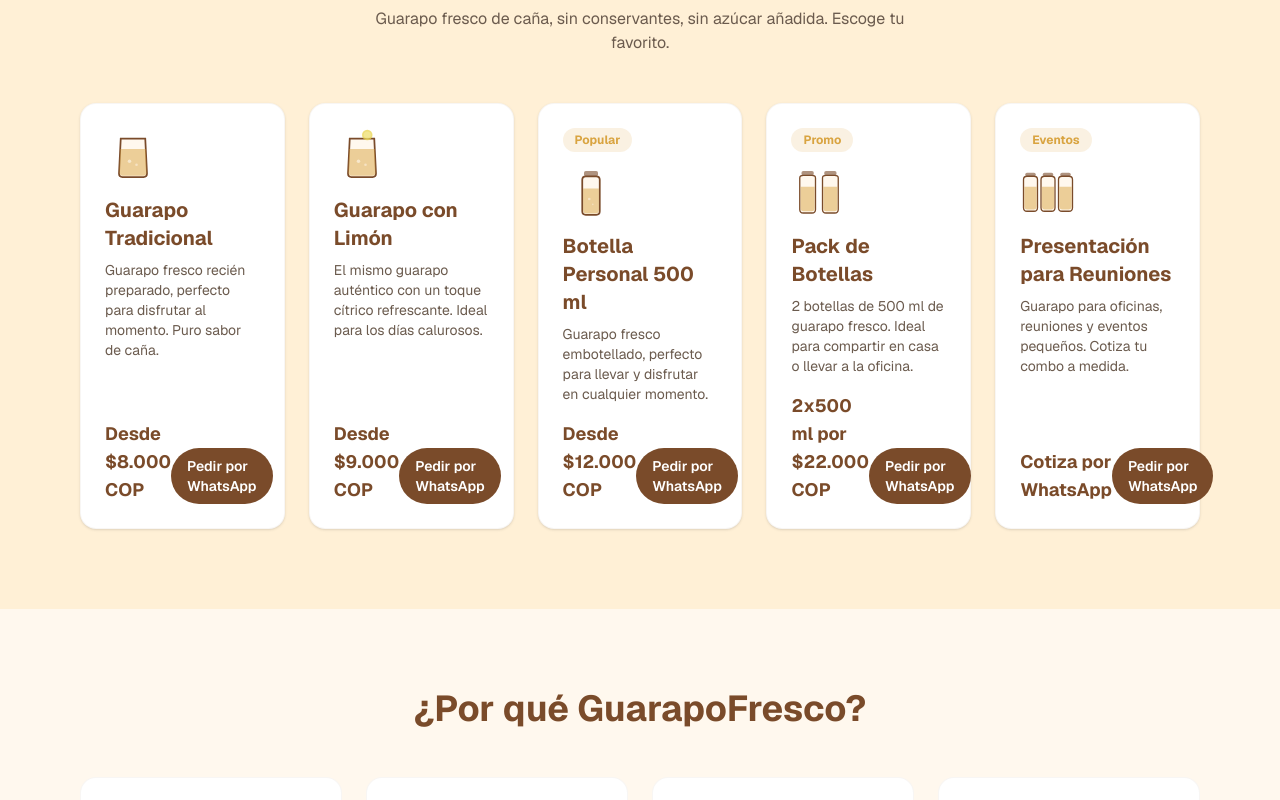
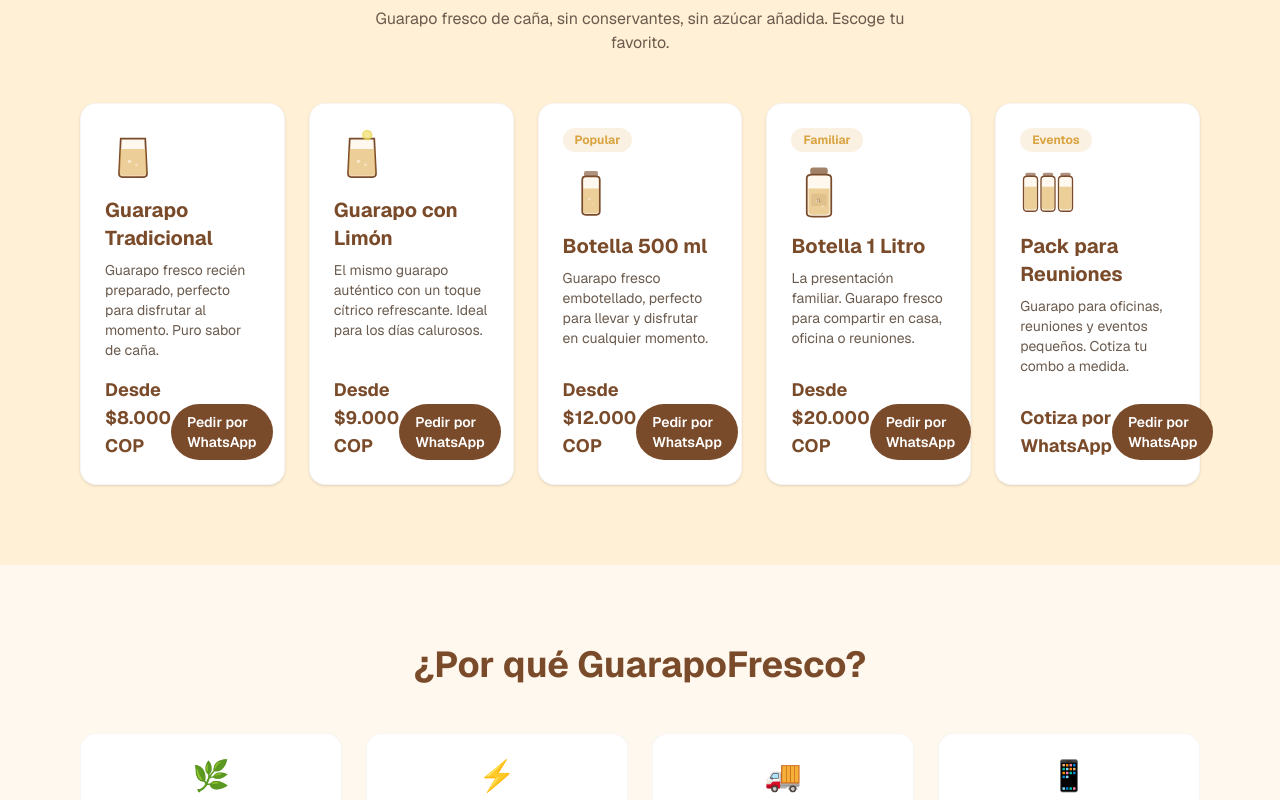
Before and after one commit to AutoSlop/guarapofresco, a Next.js app: page / in a window 1280 px wide. Shown: the part 920-1720 px from the top of the page. Built offline with nearby package versions, Linux system fonts and the light colour scheme.

Commit message:
feat: Actualizar el sitio de GuarapoFresco para dejarlo listo y publicado como

```diff
--- a/app/page.tsx
+++ b/app/page.tsx
@@ -39,7 +39,7 @@
     ),
   },
   {
-    nombre: "Botella Personal 500 ml",
+    nombre: "Botella 500 ml",
     descripcion: "Guarapo fresco embotellado, perfecto para llevar y disfrutar en cualquier momento.",
     precio: "12.000",
     precioLabel: "Desde $12.000 COP",
@@ -55,24 +55,25 @@
     ),
   },
   {
-    nombre: "Pack de Botellas",
-    descripcion: "2 botellas de 500 ml de guarapo fresco. Ideal para compartir en casa o llevar a la oficina.",
-    precio: "22.000",
-    precioLabel: "2x500 ml por $22.000 COP",
-    tag: "Promo",
+    nombre: "Botella 1 Litro",
+    descripcion: "La presentación familiar. Guarapo fresco para compartir en casa, oficina o reuniones.",
+    precio: "20.000",
+    precioLabel: "Desde $20.000 COP",
+    tag: "Familiar",
     ilustracion: (
       <svg viewBox="0 0 64 64" fill="none" className="w-14 h-14 mb-3">
-        <rect x="12" y="8" width="14" height="5" rx="2" fill="#7A4B2A" opacity="0.6"/>
-        <path d="M10 16 Q10 13 14 13 L24 13 Q28 13 28 16 L28 52 Q28 56 24 56 L14 56 Q10 56 10 52 Z" fill="#FFF8EE" stroke="#7A4B2A" strokeWidth="1.5"/>
-        <path d="M11 26 L11 50 Q11 54 14.5 54 L23.5 54 Q27 54 27 50 L27 26 Z" fill="#D9A441" opacity="0.5"/>
-        <rect x="38" y="8" width="14" height="5" rx="2" fill="#7A4B2A" opacity="0.6"/>
-        <path d="M36 16 Q36 13 40 13 L50 13 Q54 13 54 16 L54 52 Q54 56 50 56 L40 56 Q36 56 36 52 Z" fill="#FFF8EE" stroke="#7A4B2A" strokeWidth="1.5"/>
-        <path d="M37 26 L37 50 Q37 54 40.5 54 L49.5 54 Q53 54 53 50 L53 26 Z" fill="#D9A441" opacity="0.5"/>
+        <rect x="22" y="4" width="20" height="8" rx="3" fill="#7A4B2A" opacity="0.7"/>
+        <path d="M18 16 Q18 12 24 12 L40 12 Q46 12 46 16 L46 56 Q46 60 40 60 L24 60 Q18 60 18 56 Z" fill="#FFF8EE" stroke="#7A4B2A" strokeWidth="2"/>
+        <path d="M20 28 L20 54 Q20 58 24.5 58 L39.5 58 Q44 58 44 54 L44 28 Z" fill="#D9A441" opacity="0.5"/>
+        <circle cx="30" cy="42" r="2" fill="#FFF8EE" opacity="0.5"/>
+        <circle cx="36" cy="48" r="1.5" fill="#FFF8EE" opacity="0.4"/>
+        <rect x="23" y="34" width="18" height="14" rx="3" fill="#7A4B2A" opacity="0.1"/>
+        <text x="32" y="43" textAnchor="middle" fill="#7A4B2A" fontSize="6" fontWeight="bold" opacity="0.4">1L</text>
       </svg>
     ),
   },
   {
-    nombre: "Presentación para Reuniones",
+    nombre: "Pack para Reuniones",
     descripcion: "Guarapo para oficinas, reuniones y eventos pequeños. Cotiza tu combo a medida.",
     precio: "",
     precioLabel: "Cotiza por WhatsApp",
@@ -202,8 +203,8 @@
             <div className="flex-1">
               <div className="flex flex-wrap gap-2 mb-6">
                 <span className="inline-block px-4 py-1.5 bg-secondary/15 text-secondary text-sm font-semibold rounded-full">Hecho bajo pedido</span>
-                <span className="inline-block px-4 py-1.5 bg-secondary/15 text-secondary text-sm font-semibold rounded-full">Entrega local rápida</span>
-                <span className="inline-block px-4 py-1.5 bg-secondary/15 text-secondary text-sm font-semibold rounded-full">Sabor tradicional</span>
+                <span className="inline-block px-4 py-1.5 bg-secondary/15 text-secondary text-sm font-semibold rounded-full">Entrega rápida en Bogotá</span>
+                <span className="inline-block px-4 py-1.5 bg-secondary/15 text-secondary text-sm font-semibold rounded-full">Producto fresco y sellado</span>
               </div>
               <h1 className="text-4xl md:text-6xl font-bold text-primary leading-tight max-w-4xl">
                 Guarapo fresco hecho al momento y entregado en Bogotá
@@ -229,7 +230,7 @@
               </div>
             </div>
             {/* Ilustración decorativa de caña y guarapo */}
-            <div className="hidden md:flex flex-shrink-0 items-center justify-center w-72 h-72 lg:w-80 lg:h-80">
+            <div className="flex flex-shrink-0 items-center justify-center w-48 h-48 md:w-72 md:h-72 lg:w-80 lg:h-80 mx-auto md:mx-0">
               <svg viewBox="0 0 320 320" fill="none" xmlns="http://www.w3.org/2000/svg" className="w-full h-full drop-shadow-lg">
                 {/* Botella grande (izquierda) */}
                 <rect x="68" y="52" width="28" height="10" rx="3" fill="#7A4B2A" opacity="0.7"/>
@@ -419,19 +420,19 @@
                 <h3 className="text-xl font-bold text-primary mb-4">Ingredientes y preparación</h3>
                 <ul className="space-y-3 text-text-light">
                   <li className="flex items-start gap-3">
-                    <span className="text-secondary font-bold mt-0.5">&#10003;</span>
+                    <span className="text-xl mt-0.5">🌿</span>
                     <span>Caña de azúcar de calidad, seleccionada cuidadosamente.</span>
                   </li>
                   <li className="flex items-start gap-3">
-                    <span className="text-secondary font-bold mt-0.5">&#10003;</span>
+                    <span className="text-xl mt-0.5">🍃</span>
                     <span>100% natural: sin conservantes, colorantes ni azúcar añadida.</span>
                   </li>
                   <li className="flex items-start gap-3">
-                    <span className="text-secondary font-bold mt-0.5">&#10003;</span>
+                    <span className="text-xl mt-0.5">🔥</span>
                     <span>Preparación bajo pedido: tu guarapo se hace cuando lo pides.</span>
                   </li>
                   <li className="flex items-start gap-3">
-                    <span className="text-secondary font-bold mt-0.5">&#10003;</span>
+                    <span className="text-xl mt-0.5">✨</span>
                     <span>Proceso higiénico y controlado en cada paso.</span>
                   </li>
                 </ul>
@@ -440,19 +441,19 @@
                 <h3 className="text-xl font-bold text-primary mb-4">Cadena de frío y conservación</h3>
                 <ul className="space-y-3 text-text-light">
                   <li className="flex items-start gap-3">
-                    <span className="text-secondary font-bold mt-0.5">&#10003;</span>
+                    <span className="text-xl mt-0.5">📦</span>
                     <span>Empaque térmico que mantiene la temperatura durante el envío.</span>
                   </li>
                   <li className="flex items-start gap-3">
-                    <span className="text-secondary font-bold mt-0.5">&#10003;</span>
+                    <span className="text-xl mt-0.5">🔒</span>
                     <span>Envases sellados para preservar frescura y sabor.</span>
                   </li>
                   <li className="flex items-start gap-3">
-                    <span className="text-secondary font-bold mt-0.5">&#10003;</span>
+                    <span className="text-xl mt-0.5">❄️</span>
                     <span>Mantener refrigerado al recibir.</span>
                   </li>
                   <li className="flex items-start gap-3">
-                    <span className="text-secondary font-bold mt-0.5">&#10003;</span>
+                    <span className="text-xl mt-0.5">⏰</span>
                     <span className="font-semibold">Consumir preferiblemente el mismo día para disfrutar el mejor sabor.</span>
                   </li>
                 </ul>
```
